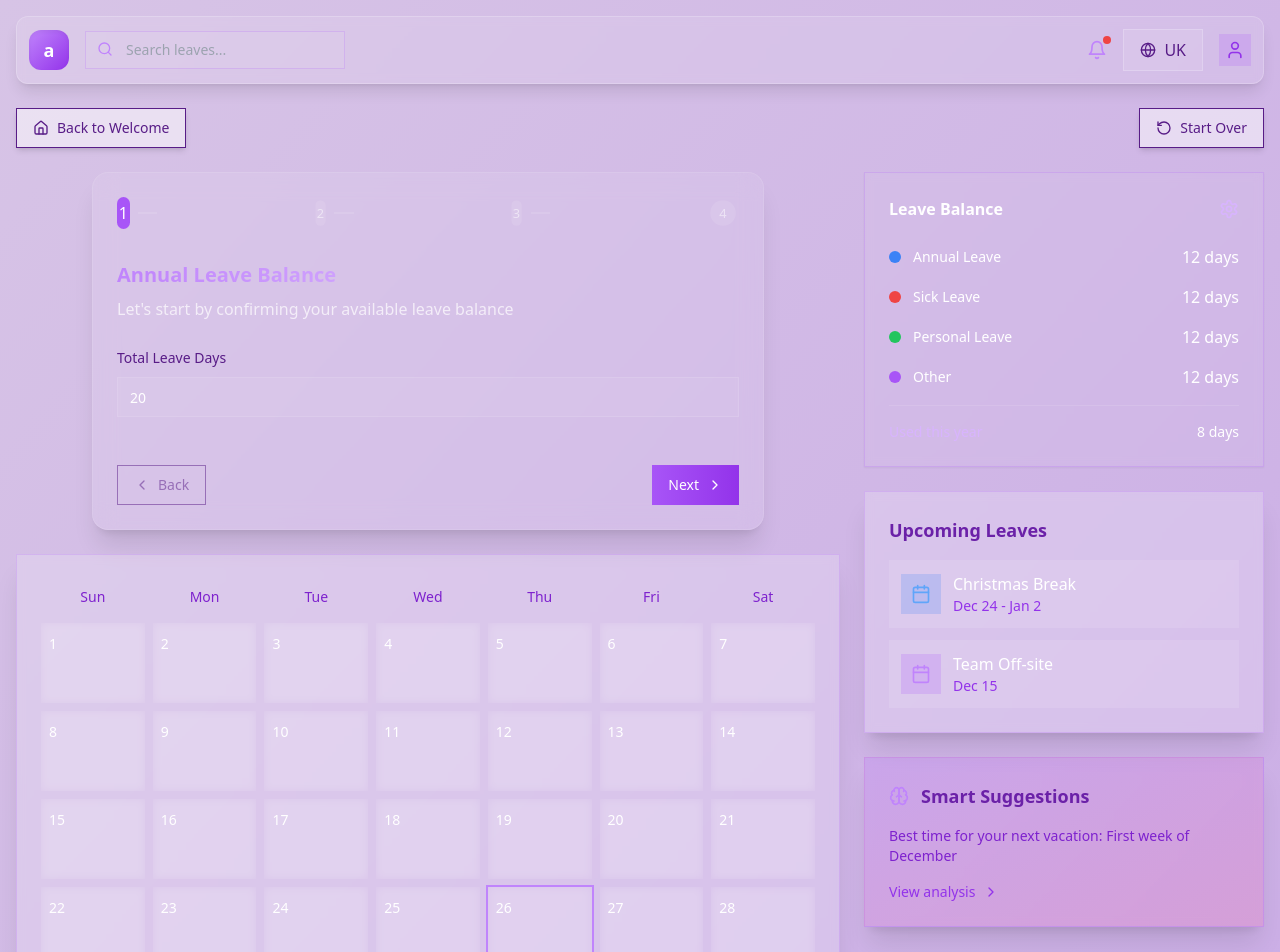
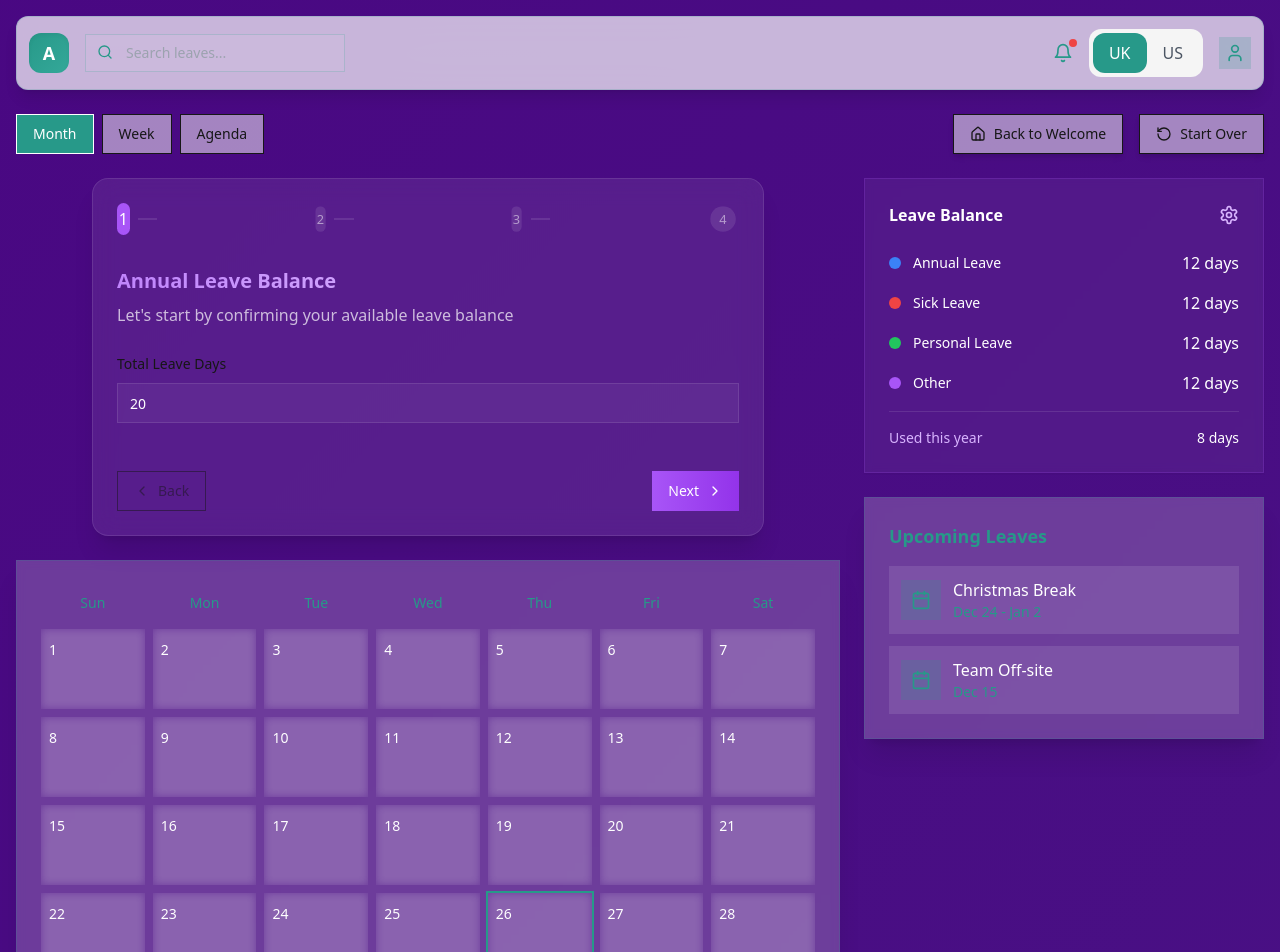
Before and after one commit to TheJohny71/alfie-leave-genius, a React (Vite) app: page /calendar in a window 1280 px wide. Shown: the top 952 px of the page. Built offline with nearby package versions, Linux system fonts and the light colour scheme.

Commit message:
Implement new calendar features
This commit updates the calendar interface by integrating new features and replacing the current system. Additionally, it updates instances of the color purple throughout the application and introduces a toggle system.
[skip gpt_engineer]

```diff
--- a/src/components/LeaveRequest.tsx
+++ b/src/components/LeaveRequest.tsx
@@ -4,12 +4,14 @@ import { Button } from "@/components/ui/button";
 import { Select, SelectContent, SelectItem, SelectTrigger, SelectValue } from "@/components/ui/select";
 import { useRegion } from '@/contexts/RegionContext';
 import { useToast } from "@/components/ui/use-toast";
+import { motion } from "framer-motion";
 
 export const LeaveRequest = () => {
   const { region, getTerminology } = useRegion();
   const { toast } = useToast();
   const [selectedDates, setSelectedDates] = useState<Date[]>([]);
   const [leaveType, setLeaveType] = useState('');
+  const [duration, setDuration] = useState('full');
 
   const leaveTypes = {
     UK: [
@@ -28,6 +30,7 @@ export const LeaveRequest = () => {
     console.log('[LeaveRequest] Submitting leave request:', {
       dates: selectedDates,
       type: leaveType,
+      duration,
       region
     });
 
@@ -38,16 +41,20 @@ export const LeaveRequest = () => {
   };
 
   return (
-    <div className="glass p-6 rounded-lg space-y-6">
+    <motion.div
+      initial={{ opacity: 0, y: 20 }}
+      animate={{ opacity: 1, y: 0 }}
+      className="bg-white/70 backdrop-blur-xl p-6 rounded-xl border border-[#279989]/20 shadow-lg space-y-6"
+    >
       <div className="space-y-2">
-        <h3 className="text-lg font-semibold">{getTerminology('request')}</h3>
-        <p className="text-sm text-white/70">
+        <h3 className="text-lg font-semibold text-[#279989]">{getTerminology('request')}</h3>
+        <p className="text-sm text-gray-600">
           Select your dates and {getTerminology('leave')} type below
         </p>
       </div>
 
       <Select value={leaveType} onValueChange={setLeaveType}>
-        <SelectTrigger>
+        <SelectTrigger className="border-[#279989]/20 focus:ring-[#279989]/20">
           <SelectValue placeholder={`Select ${getTerminology('leave')} type`} />
         </SelectTrigger>
         <SelectContent>
@@ -59,18 +66,41 @@ export const LeaveRequest = () => {
         </SelectContent>
       </Select>
 
+      <div className="space-y-4">
+        <label className="text-sm font-medium text-gray-700">Duration</label>
+        <div className="flex space-x-2">
+          {['full', 'half-am', 'half-pm'].map((type) => (
+            <Button
+              key={type}
+              variant={duration === type ? 'default' : 'outline'}
+              onClick={() => setDuration(type)}
+              className={cn(
+                'flex-1',
+                duration === type ? 'bg-[#279989] text-white' : 'border-[#279989]/20'
+              )}
+            >
+              {type === 'full' ? 'Full Day' : type === 'half-am' ? 'Half Day (AM)' : 'Half Day (PM)'}
+            </Button>
+          ))}
+        </div>
+      </div>
+
       <Calendar
         mode="multiple"
         selected={selectedDates}
         onSelect={setSelectedDates as any}
-        className="rounded-md border"
+        className="rounded-md border border-[#279989]/20"
       />
 
       <div className="flex justify-end">
-        <Button onClick={handleSubmit} disabled={!leaveType || selectedDates.length === 0}>
+        <Button
+          onClick={handleSubmit}
+          disabled={!leaveType || selectedDates.length === 0}
+          className="bg-[#279989] hover:bg-[#279989]/90 text-white"
+        >
           {getTerminology('submit')}
         </Button>
       </div>
-    </div>
+    </motion.div>
   );
 };
--- a/src/components/calendar/CalendarGrid.tsx
+++ b/src/components/calendar/CalendarGrid.tsx
@@ -2,20 +2,22 @@ import React from "react";
 import { motion } from "framer-motion";
 import { cn } from "@/lib/utils";
 import { useRegion } from "@/contexts/RegionContext";
-import { format } from "date-fns";
+import { format, addHours, startOfWeek, addDays } from "date-fns";
 
 interface CalendarGridProps {
-  selectedDates: number[];
-  onDateSelect: (date: number) => void;
+  selectedDates: Date[];
+  onDateSelect: (dates: Date[]) => void;
   currentMonth: string;
   currentYear: string;
+  view: 'month' | 'week' | 'agenda';
 }
 
 export const CalendarGrid = ({
   selectedDates,
   onDateSelect,
   currentMonth,
-  currentYear
+  currentYear,
+  view
 }: CalendarGridProps) => {
   const { getHolidays, region } = useRegion();
   const days = ['Sun', 'Mon', 'Tue', 'Wed', 'Thu', 'Fri', 'Sat'];
@@ -32,42 +34,53 @@ export const CalendarGrid = ({
     return holidays.find(holiday => holiday.date === dateStr)?.name;
   };
 
-  return (
-    <div className="space-y-4">
+  const handleDateSelection = (date: number, event: React.MouseEvent) => {
+    const newDate = new Date(Number(currentYear), new Date().getMonth(), date);
+
+    if (event.shiftKey) {
+      // Multiple date selection
+      onDateSelect([...selectedDates, newDate]);
+    } else {
+      // Single date selection
+      onDateSelect([newDate]);
+    }
+  };
+
+  const renderMonthView = () => (
     <div className="grid grid-cols-7 gap-2">
       {days.map(day => (
-          <div key={day} className="text-center py-2 text-sm font-medium text-purple-700">
+        <div key={day} className="text-center py-2 text-sm font-medium text-[#279989]">
           {day}
         </div>
       ))}
       {currentMonthDays.map(date => {
-          const isSelected = selectedDates.includes(date);
+        const isSelected = selectedDates.some(d => d.getDate() === date);
         const isToday = date === new Date().getDate();
         const holiday = isHoliday(date);
 
         return (
           <motion.div
             key={date}
-              whileHover={{ scale: 1.05 }}
-              whileTap={{ scale: 0.95 }}
-              onClick={() => onDateSelect(date)}
+            whileHover={{ scale: 1.02 }}
+            whileTap={{ scale: 0.98 }}
+            onClick={(e) => handleDateSelection(date, e)}
             className={cn(
               "relative min-h-[80px] p-2 rounded-lg cursor-pointer transition-all duration-200",
-                isSelected ? "bg-purple-500/80 text-white shadow-lg" : "hover:bg-white/20",
-                isToday ? "ring-2 ring-purple-400" : "",
-                holiday ? "bg-red-100/20 hover:bg-red-200/30" : "",
+              isSelected ? "bg-[#279989]/10 border border-[#279989]/20" : "hover:bg-white/20",
+              isToday ? "ring-2 ring-[#279989]" : "",
+              holiday ? "bg-purple-50 hover:bg-purple-100/30" : "",
               "backdrop-blur-sm"
             )}
           >
             <span className={cn(
               "text-sm",
               isSelected ? "font-bold" : "",
-                holiday ? "text-red-600" : ""
+              holiday ? "text-purple-700" : ""
             )}>
               {date}
             </span>
             {holiday && (
-                <div className="absolute bottom-1 left-1 right-1 text-xs text-red-600 truncate bg-white/40 rounded px-1">
+              <div className="absolute bottom-1 left-1 right-1 text-xs text-purple-600 truncate bg-white/40 rounded px-1">
                 {getHolidayName(date)}
               </div>
             )}
@@ -75,6 +88,64 @@ export const CalendarGrid = ({
         );
       })}
     </div>
+  );
+
+  const renderWeekView = () => {
+    const hours = Array.from({ length: 24 }, (_, i) => i);
+    const startDate = startOfWeek(new Date());
+    const weekDays = Array.from({ length: 7 }, (_, i) => addDays(startDate, i));
+
+    return (
+      <div className="overflow-x-auto">
+        <div className="grid grid-cols-8 gap-2">
+          <div className="w-20" /> {/* Time column */}
+          {weekDays.map(day => (
+            <div key={day.toString()} className="text-center py-2 text-sm font-medium text-[#279989]">
+              {format(day, 'EEE dd')}
+            </div>
+          ))}
+
+          {hours.map(hour => (
+            <React.Fragment key={hour}>
+              <div className="text-right pr-2 text-sm text-gray-500">
+                {format(addHours(new Date().setHours(0, 0, 0, 0), hour), 'HH:mm')}
+              </div>
+              {weekDays.map(day => (
+                <div
+                  key={`${day}-${hour}`}
+                  className="h-12 border-t border-gray-100 hover:bg-[#279989]/5 transition-colors"
+                />
+              ))}
+            </React.Fragment>
+          ))}
+        </div>
       </div>
     );
   };
+
+  const renderAgendaView = () => (
+    <div className="space-y-2">
+      {selectedDates.map(date => (
+        <motion.div
+          key={date.toString()}
+          initial={{ opacity: 0, y: 10 }}
+          animate={{ opacity: 1, y: 0 }}
+          className="p-3 rounded-xl bg-white/10 hover:bg-white/20 transition-all duration-200"
+        >
+          <div className="flex justify-between items-center">
+            <span className="font-medium">{format(date, 'EEEE, MMMM d')}</span>
+            <span className="text-sm text-[#279989]">{isHoliday(date.getDate()) ? getHolidayName(date.getDate()) : 'No events'}</span>
+          </div>
+        </motion.div>
+      ))}
+    </div>
+  );
+
+  return (
+    <div className="space-y-4">
+      {view === 'month' && renderMonthView()}
+      {view === 'week' && renderWeekView()}
+      {view === 'agenda' && renderAgendaView()}
+    </div>
+  );
+};
--- a/src/pages/Calendar.tsx
+++ b/src/pages/Calendar.tsx
@@ -1,15 +1,14 @@
-import React from 'react';
+import React, { useState } from 'react';
 import {
   Bell,
   Search,
   User,
   Settings,
-  Globe,
-  Brain,
-  ChevronRight,
   CalendarIcon,
   Home,
-  RotateCcw
+  RotateCcw,
+  ChevronLeft,
+  ChevronRight
 } from 'lucide-react';
 import { Card, CardContent } from '@/components/ui/card';
 import { useNavigate } from "react-router-dom";
@@ -20,57 +19,104 @@ import { LeavePlanningWizard } from '@/components/calendar/LeavePlanningWizard';
 import { CalendarGrid } from '@/components/calendar/CalendarGrid';
 import { TeamMemberCard } from '@/components/calendar/TeamMemberCard';
 import { LeaveStats } from '@/components/calendar/LeaveStats';
+import { motion } from 'framer-motion';
+import { format } from 'date-fns';
 
 const Calendar = () => {
   const navigate = useNavigate();
   const { toast } = useToast();
   const { region, setRegion } = useRegion();
+  const [view, setView] = useState<'month' | 'week' | 'agenda'>('month');
+  const [selectedDates, setSelectedDates] = useState<Date[]>([]);
 
-  const handleAIRecommendation = () => {
-    toast({
-      title: "AI Recommendation",
-      description: "This feature will be available soon!",
-    });
+  const handleViewChange = (newView: 'month' | 'week' | 'agenda') => {
+    setView(newView);
+    console.log('[Calendar] View changed to:', newView);
   };
 
   return (
-    <div className="min-h-screen bg-gradient-to-br from-purple-50/80 to-purple-200/80 text-purple-900 p-4">
+    <div className="min-h-screen bg-gradient-to-br from-[#279989]/5 to-[#34a899]/10 text-neutral-900 p-4">
       {/* Navigation */}
-      <nav className="flex justify-between items-center mb-6 bg-white/10 rounded-xl p-3 backdrop-blur-sm border border-white/20 shadow-lg">
+      <nav className="flex justify-between items-center mb-6 bg-white/70 backdrop-blur-xl rounded-xl p-3 border border-[#279989]/20 shadow-lg sticky top-0 z-50">
         <div className="flex items-center space-x-4">
-          <div className="w-10 h-10 bg-gradient-to-br from-purple-400 to-purple-600 rounded-xl flex items-center justify-center shadow-inner">
-            <span className="text-lg font-bold text-white">a</span>
+          <div className="w-10 h-10 bg-gradient-to-br from-[#279989] to-[#34a899] rounded-xl flex items-center justify-center shadow-inner">
+            <span className="text-lg font-bold text-white">A</span>
           </div>
           <div className="relative">
-            <Search className="w-4 h-4 absolute left-3 top-2.5 text-purple-400" />
+            <Search className="w-4 h-4 absolute left-3 top-2.5 text-[#279989]" />
             <input
               type="text"
               placeholder="Search leaves..."
-              className="bg-white/5 border border-purple-500/20 rounded-lg pl-10 pr-4 py-2 text-sm focus:outline-none focus:ring-2 focus:ring-purple-500/50 transition-all duration-200 hover:bg-white/10"
+              className="bg-white/5 border border-[#279989]/20 rounded-lg pl-10 pr-4 py-2 text-sm focus:outline-none focus:ring-2 focus:ring-[#279989]/50 transition-all duration-200 hover:bg-white/10"
             />
           </div>
         </div>
 
         <div className="flex items-center space-x-4">
           <div className="relative">
-            <Bell className="w-5 h-5 text-purple-400 hover:text-purple-600 transition-colors cursor-pointer" />
+            <Bell className="w-5 h-5 text-[#279989] hover:text-[#34a899] transition-colors cursor-pointer" />
             <span className="absolute -top-1 -right-1 w-2 h-2 bg-red-500 rounded-full"></span>
           </div>
+
+          {/* Location Toggle */}
+          <div className="flex rounded-xl bg-neutral-100 p-1">
             <button
-            className="flex items-center space-x-2 px-4 py-2 bg-white/10 rounded-lg hover:bg-white/20 transition-all duration-200 border border-white/20"
-            onClick={() => setRegion(region === 'UK' ? 'US' : 'UK')}
+              className={`px-4 py-2 rounded-xl transition-all duration-150 ${
+                region === 'UK' ? 'bg-[#279989] text-white' : 'text-gray-600 hover:bg-gray-100'
+              }`}
+              onClick={() => setRegion('UK')}
             >
-            <Globe className="w-4 h-4" />
-            <span>{region}</span>
+              UK
             </button>
-          <div className="w-8 h-8 bg-purple-500/20 rounded-lg flex items-center justify-center hover:bg-purple-500/30 transition-all duration-200 cursor-pointer">
-            <User className="w-5 h-5 text-purple-600" />
+            <button
+              className={`px-4 py-2 rounded-xl transition-all duration-150 ${
+                region === 'US' ? 'bg-[#279989] text-white' : 'text-gray-600 hover:bg-gray-100'
+              }`}
+              onClick={() => setRegion('US')}
+            >
+              US
+            </button>
+          </div>
+
+          <div className="w-8 h-8 bg-[#279989]/20 rounded-lg flex items-center justify-center hover:bg-[#279989]/30 transition-all duration-200 cursor-pointer">
+            <User className="w-5 h-5 text-[#279989]" />
           </div>
         </div>
       </nav>
 
-      {/* Navigation Buttons */}
-      <div className="flex justify-between mb-6">
+      {/* View Toggle */}
+      <div className="flex justify-between items-center mb-6">
+        <div className="flex space-x-2">
+          <Button
+            variant="outline"
+            className={`transition-all duration-200 ${
+              view === 'month' ? 'bg-[#279989] text-white' : 'bg-white/50'
+            }`}
+            onClick={() => handleViewChange('month')}
+          >
+            Month
+          </Button>
+          <Button
+            variant="outline"
+            className={`transition-all duration-200 ${
+              view === 'week' ? 'bg-[#279989] text-white' : 'bg-white/50'
+            }`}
+            onClick={() => handleViewChange('week')}
+          >
+            Week
+          </Button>
+          <Button
+            variant="outline"
+            className={`transition-all duration-200 ${
+              view === 'agenda' ? 'bg-[#279989] text-white' : 'bg-white/50'
+            }`}
+            onClick={() => handleViewChange('agenda')}
+          >
+            Agenda
+          </Button>
+        </div>
+
+        <div className="flex space-x-4">
           <Button
             variant="outline"
             className="flex items-center space-x-2 bg-white/50 hover:bg-white/70 transition-all duration-200 shadow-md"
@@ -88,29 +134,30 @@ const Calendar = () => {
             <span>Start Over</span>
           </Button>
         </div>
+      </div>
 
       {/* Main Content Grid */}
       <div className="grid grid-cols-1 lg:grid-cols-3 gap-6">
-        {/* Calendar Section */}
         <div className="lg:col-span-2 space-y-6">
           <LeavePlanningWizard />
 
-          <Card className="bg-white/20 border-purple-500/20 backdrop-blur-sm shadow-xl hover:shadow-2xl transition-all duration-300">
+          <Card className="bg-white/20 border-[#279989]/20 backdrop-blur-sm shadow-xl hover:shadow-2xl transition-all duration-300">
             <CardContent className="p-6">
               <CalendarGrid
-                selectedDates={[]}
-                onDateSelect={() => {}}
-                currentMonth="November"
-                currentYear="2024"
+                view={view}
+                selectedDates={selectedDates}
+                onDateSelect={setSelectedDates}
+                currentMonth={format(new Date(), 'MMMM')}
+                currentYear={format(new Date(), 'yyyy')}
               />
             </CardContent>
           </Card>
 
           {/* Team Schedule */}
-          <Card className="bg-white/20 border-purple-500/20 backdrop-blur-sm shadow-xl hover:shadow-2xl transition-all duration-300">
+          <Card className="bg-white/20 border-[#279989]/20 backdrop-blur-sm shadow-xl hover:shadow-2xl transition-all duration-300">
             <CardContent className="p-6">
               <div className="flex justify-between items-center mb-4">
-                <h3 className="font-semibold text-lg text-purple-800">Team Schedule</h3>
+                <h3 className="font-semibold text-lg text-[#279989]">Team Schedule</h3>
               </div>
               <div className="space-y-4">
                 {[
@@ -130,49 +177,29 @@ const Calendar = () => {
           <LeaveStats />
 
           {/* Upcoming Leaves */}
-          <Card className="bg-white/20 border-purple-500/20 backdrop-blur-sm shadow-xl hover:shadow-2xl transition-all duration-300">
+          <Card className="bg-white/20 border-[#279989]/20 backdrop-blur-sm shadow-xl hover:shadow-2xl transition-all duration-300">
             <CardContent className="p-6">
-              <h3 className="font-semibold mb-4 text-lg text-purple-800">Upcoming Leaves</h3>
+              <h3 className="font-semibold mb-4 text-lg text-[#279989]">Upcoming Leaves</h3>
               <div className="space-y-3">
                 <div className="flex items-center space-x-3 bg-white/10 p-3 rounded-lg hover:bg-white/20 transition-all duration-200">
-                  <div className="w-10 h-10 bg-blue-500/20 rounded-lg flex items-center justify-center">
-                    <CalendarIcon className="w-5 h-5 text-blue-400" />
+                  <div className="w-10 h-10 bg-[#279989]/20 rounded-lg flex items-center justify-center">
+                    <CalendarIcon className="w-5 h-5 text-[#279989]" />
                   </div>
                   <div>
                     <div className="font-medium">Christmas Break</div>
-                    <div className="text-sm text-purple-600">Dec 24 - Jan 2</div>
+                    <div className="text-sm text-[#279989]">Dec 24 - Jan 2</div>
                   </div>
                 </div>
                 <div className="flex items-center space-x-3 bg-white/10 p-3 rounded-lg hover:bg-white/20 transition-all duration-200">
-                  <div className="w-10 h-10 bg-purple-500/20 rounded-lg flex items-center justify-center">
-                    <CalendarIcon className="w-5 h-5 text-purple-400" />
+                  <div className="w-10 h-10 bg-[#279989]/20 rounded-lg flex items-center justify-center">
+                    <CalendarIcon className="w-5 h-5 text-[#279989]" />
                   </div>
                   <div>
                     <div className="font-medium">Team Off-site</div>
-                    <div className="text-sm text-purple-600">Dec 15</div>
+                    <div className="text-sm text-[#279989]">Dec 15</div>
                   </div>
                 </div>
               </div>
-            </CardContent>
-          </Card>
-
-          {/* AI Recommendations */}
-          <Card
-            className="bg-gradient-to-br from-purple-500/20 to-pink-500/20 border-purple-500/20 backdrop-blur-sm cursor-pointer hover:from-purple-500/30 hover:to-pink-500/30 transition-all duration-300 shadow-xl hover:shadow-2xl"
-            onClick={handleAIRecommendation}
-          >
-            <CardContent className="p-6">
-              <div className="flex items-center space-x-3 mb-4">
-                <Brain className="w-5 h-5 text-purple-400" />
-                <h3 className="font-semibold text-lg text-purple-800">Smart Suggestions</h3>
-              </div>
-              <p className="text-sm text-purple-700 mb-4">
-                Best time for your next vacation: First week of December
-              </p>
-              <button className="text-sm text-purple-600 hover:text-purple-800 flex items-center space-x-2 group">
-                <span>View analysis</span>
-                <ChevronRight className="w-4 h-4 group-hover:translate-x-1 transition-transform" />
-              </button>
             </CardContent>
           </Card>
         </div>
--- a/tailwind.config.ts
+++ b/tailwind.config.ts
@@ -25,12 +25,16 @@ export default {
         background: "hsl(var(--background))",
         foreground: "hsl(var(--foreground))",
         primary: {
-          DEFAULT: "#9b87f5",
+          DEFAULT: "#279989",
           foreground: "#ffffff",
+          light: "#34a899",
+          dark: "#1f7a6d",
         },
         secondary: {
-          DEFAULT: "rgba(255,255,255,0.08)",
+          DEFAULT: "#8B7AA9",
           foreground: "#ffffff",
+          light: "#9C8CB8",
+          dark: "#7A689A",
         },
         destructive: {
           DEFAULT: "hsl(var(--destructive))",
@@ -41,7 +45,7 @@ export default {
           foreground: "rgba(255,255,255,0.6)",
         },
         accent: {
-          DEFAULT: "#7E69AB",
+          DEFAULT: "#34a899",
           foreground: "#ffffff",
         },
         popover: {
```
Lines whose indentation alone changed are shown as unchanged.
